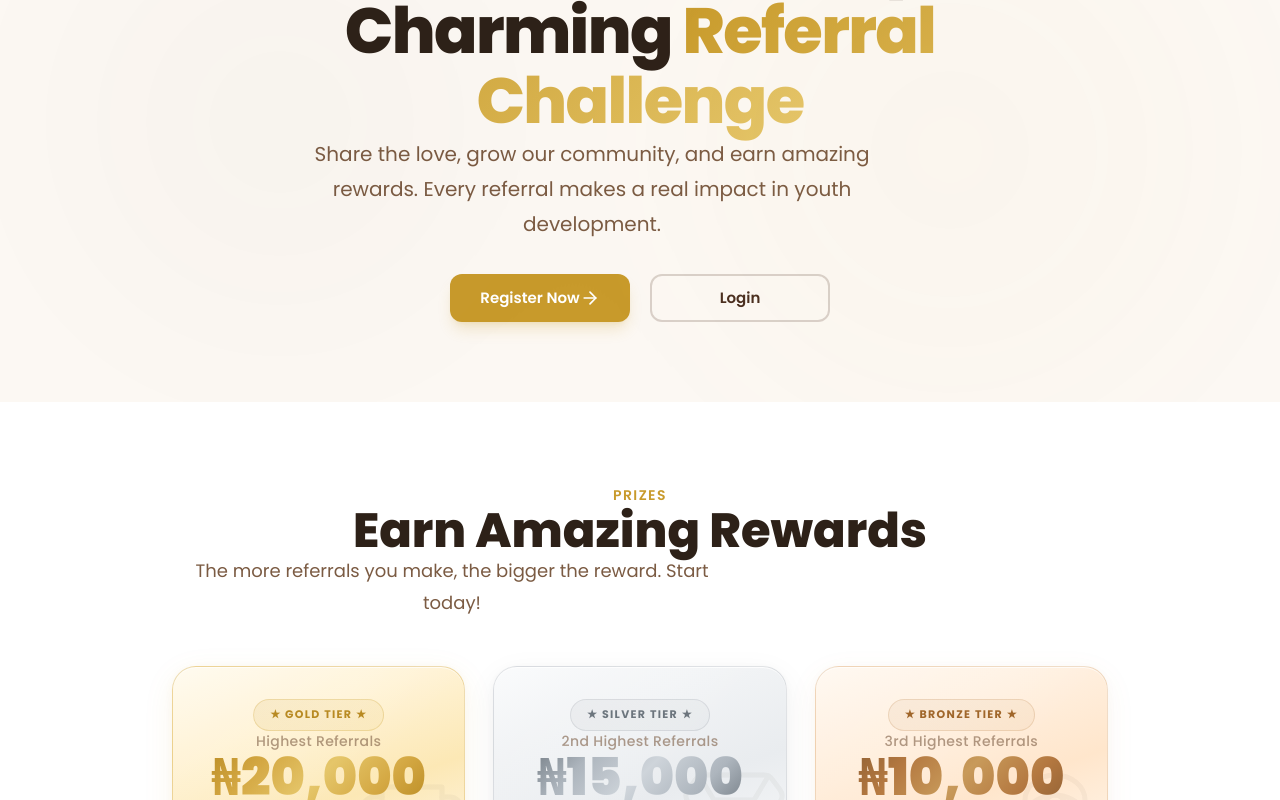
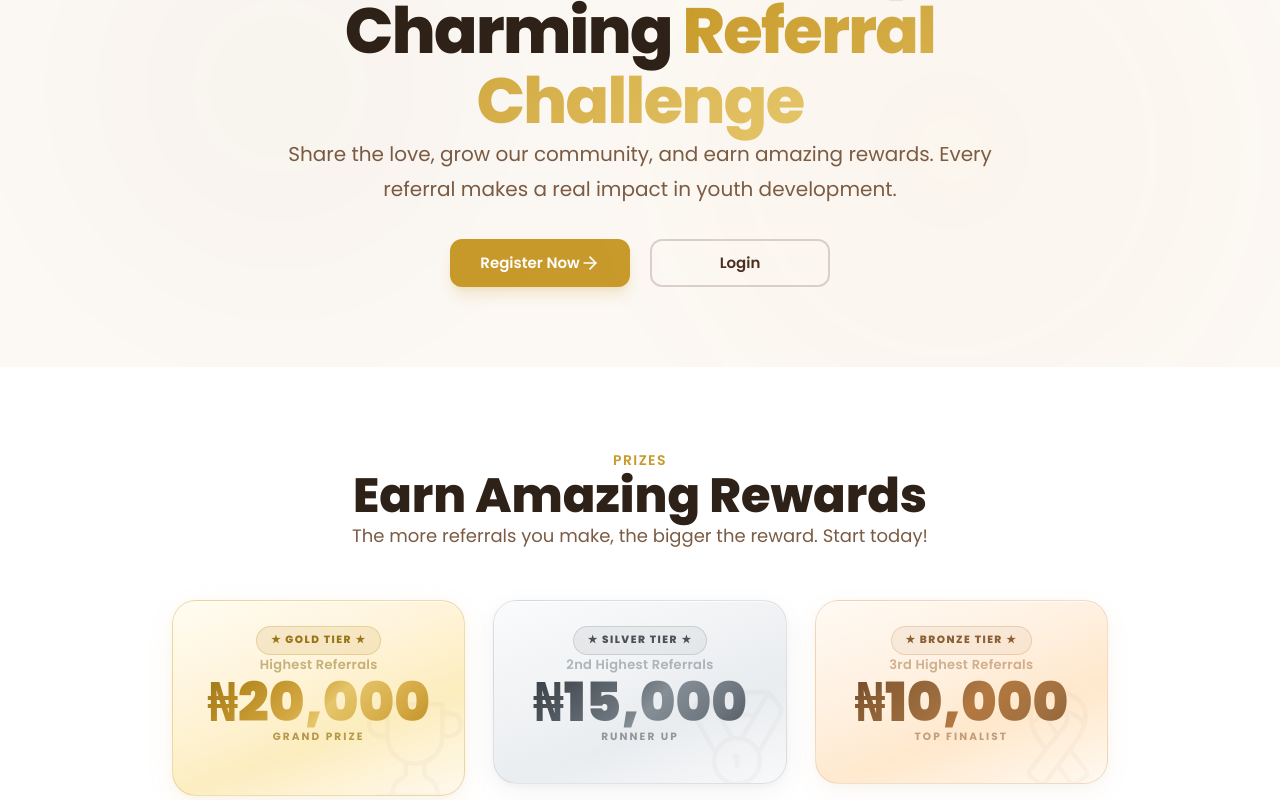
Before and after one commit to Johnfavour-maidu/hbcreferral, a Next.js app: page / in a window 1280 px wide. Shown: the part 260-1060 px from the top of the page. Built offline with nearby package versions, Linux system fonts and the light colour scheme.

Commit message:
refine: compact reward cards - tighter spacing, stronger typography, reduced watermarks, better contrast

```diff
--- a/src/app/globals.css
+++ b/src/app/globals.css
@@ -145,7 +145,7 @@ body {
   overflow: hidden;
   border-radius: 24px;
   border: 1.5px solid transparent;
-  padding: 32px 28px 28px;
+  padding: 24px 24px 20px;
   text-align: center;
   transition: all 250ms cubic-bezier(0.4, 0, 0.2, 1);
 }
@@ -161,7 +161,7 @@ body {
   background: linear-gradient(
     135deg,
     rgba(255, 255, 255, 0) 0%,
-    rgba(255, 255, 255, 0.08) 40%,
+    rgba(255, 255, 255, 0.06) 40%,
     rgba(255, 255, 255, 0) 60%
   );
   pointer-events: none;
@@ -175,13 +175,13 @@ body {
 
 /* Gold Card */
 .reward-card-gold {
-  background: linear-gradient(160deg, #FFFBF0 0%, #FFF3D6 30%, #FCE8B5 60%, #FFF8EF 100%);
+  background: linear-gradient(160deg, #FFFCF2 0%, #FFF4DA 35%, #FCEDBE 65%, #FFF9EE 100%);
   border-color: rgba(200, 154, 43, 0.3);
   box-shadow:
-    0 2px 8px rgba(200, 154, 43, 0.06),
-    0 8px 32px rgba(200, 154, 43, 0.08),
+    0 2px 6px rgba(200, 154, 43, 0.06),
+    0 8px 28px rgba(200, 154, 43, 0.08),
     inset 0 1px 0 rgba(255, 255, 255, 0.7);
-  min-height: 220px;
+  min-height: 196px;
 }
 
 .reward-card-gold:hover {
@@ -195,13 +195,13 @@ body {
 
 /* Silver Card */
 .reward-card-silver {
-  background: linear-gradient(160deg, #FAFBFC 0%, #F1F3F5 30%, #E9ECEF 60%, #F8F9FA 100%);
+  background: linear-gradient(160deg, #FAFBFC 0%, #F1F3F5 35%, #E9ECEF 65%, #F8F9FA 100%);
   border-color: rgba(134, 142, 150, 0.2);
   box-shadow:
-    0 2px 8px rgba(0, 0, 0, 0.03),
-    0 8px 32px rgba(0, 0, 0, 0.05),
+    0 2px 6px rgba(0, 0, 0, 0.03),
+    0 8px 28px rgba(0, 0, 0, 0.05),
     inset 0 1px 0 rgba(255, 255, 255, 0.8);
-  min-height: 208px;
+  min-height: 184px;
 }
 
 .reward-card-silver:hover {
@@ -213,13 +213,13 @@ body {
 
 /* Bronze Card */
 .reward-card-bronze {
-  background: linear-gradient(160deg, #FFF9F2 0%, #FFF0E0 30%, #FFE6CC 60%, #FFF8EF 100%);
+  background: linear-gradient(160deg, #FFFAF3 0%, #FFF1E2 35%, #FFE8CC 65%, #FFF9F0 100%);
   border-color: rgba(180, 120, 60, 0.2);
   box-shadow:
-    0 2px 8px rgba(180, 120, 60, 0.04),
-    0 8px 32px rgba(180, 120, 60, 0.06),
+    0 2px 6px rgba(180, 120, 60, 0.04),
+    0 8px 28px rgba(180, 120, 60, 0.06),
     inset 0 1px 0 rgba(255, 255, 255, 0.7);
-  min-height: 208px;
+  min-height: 184px;
 }
 
 .reward-card-bronze:hover {
@@ -233,50 +233,50 @@ body {
 .tier-badge {
   display: inline-flex;
   align-items: center;
-  gap: 6px;
-  padding: 6px 16px;
+  gap: 5px;
+  padding: 5px 14px;
   border-radius: 999px;
-  font-size: 11px;
-  font-weight: 700;
-  letter-spacing: 0.12em;
+  font-size: 10.5px;
+  font-weight: 800;
+  letter-spacing: 0.14em;
   text-transform: uppercase;
 }
 
 .tier-badge-gold {
-  background: linear-gradient(135deg, rgba(200, 154, 43, 0.12), rgba(229, 198, 106, 0.12));
-  border: 1px solid rgba(200, 154, 43, 0.25);
-  color: #B88A22;
+  background: linear-gradient(135deg, rgba(184, 138, 34, 0.14), rgba(200, 154, 43, 0.14));
+  border: 1px solid rgba(200, 154, 43, 0.3);
+  color: #9A7418;
 }
 
 .tier-badge-silver {
-  background: linear-gradient(135deg, rgba(134, 142, 150, 0.08), rgba(173, 181, 189, 0.08));
-  border: 1px solid rgba(134, 142, 150, 0.2);
-  color: #6C757D;
+  background: linear-gradient(135deg, rgba(73, 80, 87, 0.08), rgba(108, 117, 125, 0.08));
+  border: 1px solid rgba(108, 117, 125, 0.22);
+  color: #495057;
 }
 
 .tier-badge-bronze {
-  background: linear-gradient(135deg, rgba(180, 120, 60, 0.08), rgba(200, 150, 80, 0.08));
-  border: 1px solid rgba(180, 120, 60, 0.2);
-  color: #A0662A;
+  background: linear-gradient(135deg, rgba(160, 102, 42, 0.08), rgba(180, 120, 60, 0.08));
+  border: 1px solid rgba(180, 120, 60, 0.22);
+  color: #8B5E34;
 }
 
 /* Metallic Prize Text */
 .prize-gold {
-  background: linear-gradient(135deg, #B88A22 0%, #D4A843 25%, #E5C66A 50%, #D4A843 75%, #B88A22 100%);
+  background: linear-gradient(135deg, #9A7418 0%, #B88A22 20%, #D4A843 45%, #E5C66A 55%, #D4A843 80%, #B88A22 100%);
   -webkit-background-clip: text;
   -webkit-text-fill-color: transparent;
   background-clip: text;
 }
 
 .prize-silver {
-  background: linear-gradient(135deg, #6C757D 0%, #ADB5BD 25%, #CED4DA 50%, #ADB5BD 75%, #6C757D 100%);
+  background: linear-gradient(135deg, #343A40 0%, #495057 20%, #6C757D 45%, #868E96 55%, #6C757D 80%, #495057 100%);
   -webkit-background-clip: text;
   -webkit-text-fill-color: transparent;
   background-clip: text;
 }
 
 .prize-bronze {
-  background: linear-gradient(135deg, #8B5E34 0%, #B47840 25%, #C89A5A 50%, #B47840 75%, #8B5E34 100%);
+  background: linear-gradient(135deg, #6B4226 0%, #8B5E34 20%, #A07040 45%, #B47840 55%, #A07040 80%, #8B5E34 100%);
   -webkit-background-clip: text;
   -webkit-text-fill-color: transparent;
   background-clip: text;
@@ -285,9 +285,10 @@ body {
 /* Watermark */
 .reward-watermark {
   position: absolute;
-  bottom: -12px;
-  right: -8px;
-  opacity: 0.035;
+  bottom: -10px;
+  right: -6px;
+  opacity: 0.025;
+  filter: blur(0.5px);
   pointer-events: none;
   z-index: 0;
 }
--- a/src/components/landing/cta.tsx
+++ b/src/components/landing/cta.tsx
@@ -26,8 +26,8 @@ export function CTASection() {
                 Ready to Get Started Today?
               </h2>
               <p
-                className="text-cream/65 text-lg leading-[1.75] text-center mx-auto"
-                style={{ maxWidth: 580, marginBottom: 40 }}
+                className="text-cream/65 text-lg leading-[1.75] text-center"
+                style={{ marginBottom: 40 }}
               >
                 Join hundreds of young changemakers already participating in the referral
                 challenge. Your journey to impact starts here.
--- a/src/components/landing/hero.tsx
+++ b/src/components/landing/hero.tsx
@@ -32,8 +32,8 @@ export function HeroSection() {
             </h1>
 
             <p
-              className="text-brown-light text-lg lg:text-xl leading-[1.75] text-center mx-auto"
-              style={{ maxWidth: 640, marginBottom: 32 }}
+              className="text-brown-light text-lg lg:text-xl leading-[1.75] text-center"
+              style={{ marginBottom: 32 }}
             >
               Share the love, grow our community, and earn amazing rewards.
               Every referral makes a real impact in youth development.
--- a/src/components/landing/rewards.tsx
+++ b/src/components/landing/rewards.tsx
@@ -12,9 +12,9 @@ const tiers = [
     cardClass: "reward-card-gold",
     badgeClass: "tier-badge-gold",
     prizeClass: "prize-gold",
-    labelColor: "text-gold/60",
+    labelColor: "text-[#9A7418]/70",
+    subtitleColor: "text-[#8B6E1A]/50",
     watermark: Trophy,
-    highlight: true,
   },
   {
     name: "SILVER",
@@ -24,9 +24,9 @@ const tiers = [
     cardClass: "reward-card-silver",
     badgeClass: "tier-badge-silver",
     prizeClass: "prize-silver",
-    labelColor: "text-gray-400",
+    labelColor: "text-[#495057]/55",
+    subtitleColor: "text-[#6C757D]/50",
     watermark: Medal,
-    highlight: false,
   },
   {
     name: "BRONZE",
@@ -36,9 +36,9 @@ const tiers = [
     cardClass: "reward-card-bronze",
     badgeClass: "tier-badge-bronze",
     prizeClass: "prize-bronze",
-    labelColor: "text-amber-600/50",
+    labelColor: "text-[#8B5E34]/55",
+    subtitleColor: "text-[#A07040]/50",
     watermark: Ribbon,
-    highlight: false,
   },
 ];
 
@@ -61,8 +61,7 @@ export function RewardsPreview() {
               Earn Amazing Rewards
             </h2>
             <p
-              className="text-brown-light text-lg leading-[1.75] text-center mx-auto"
-              style={{ maxWidth: 560 }}
+              className="text-brown-light text-lg leading-[1.75] text-center"
             >
               The more referrals you make, the bigger the reward. Start today!
             </p>
@@ -83,26 +82,26 @@ export function RewardsPreview() {
                   <WatermarkIcon
                     className="reward-watermark"
                     strokeWidth={1}
-                    style={{ width: 120, height: 120 }}
+                    style={{ width: 110, height: 110 }}
                   />
 
-                  <div className={`tier-badge ${tier.badgeClass} mb-5`}>
+                  <div className={`tier-badge ${tier.badgeClass} mb-3`}>
                     ★ {tier.name} TIER ★
                   </div>
 
-                  <p className="text-sm font-medium text-brown-light/60 mb-4 tracking-wide">
+                  <p className={`text-[13px] font-semibold mb-2 tracking-wide text-center ${tier.subtitleColor}`}>
                     {tier.subtitle}
                   </p>
 
                   <div
-                    className={`font-[900] leading-none mb-4 ${tier.prizeClass}`}
-                    style={{ fontSize: "clamp(40px, 5vw, 52px)" }}
+                    className={`font-[900] leading-none mb-2 text-center ${tier.prizeClass}`}
+                    style={{ fontSize: "clamp(42px, 5vw, 54px)" }}
                   >
                     {tier.amount}
                   </div>
 
                   <div
-                    className={`text-[11px] font-bold uppercase tracking-[0.18em] ${tier.labelColor}`}
+                    className={`text-[10.5px] font-bold uppercase tracking-[0.2em] text-center ${tier.labelColor}`}
                   >
                     {tier.label}
                   </div>
```
